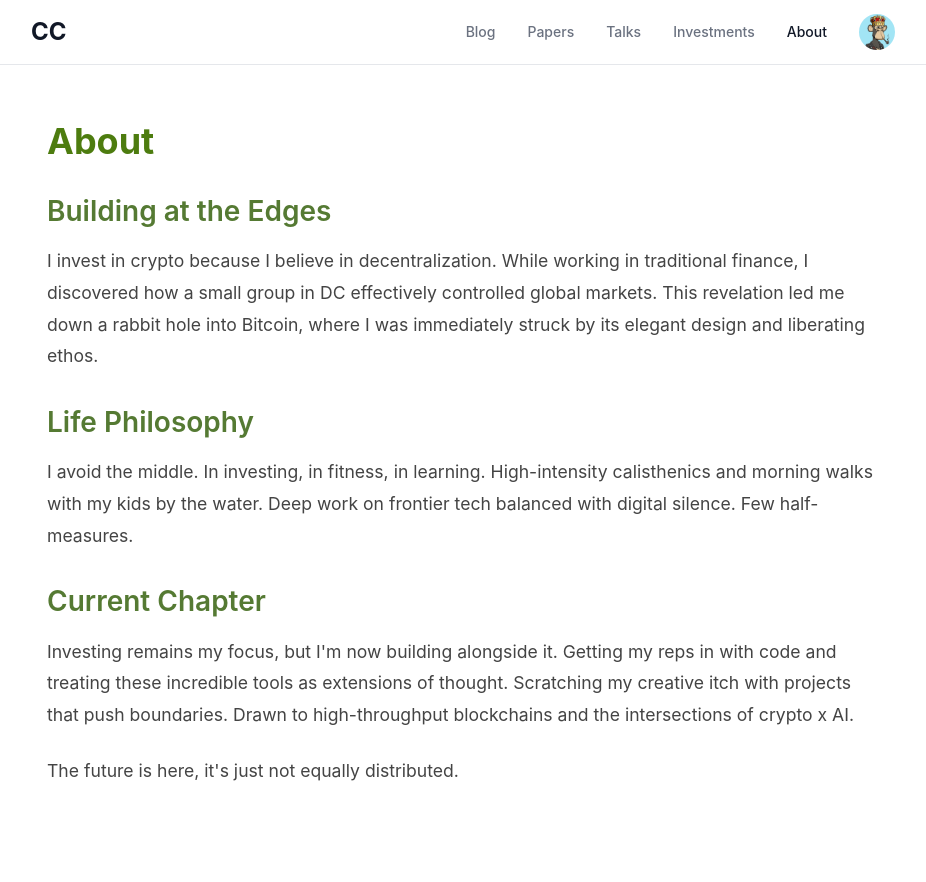
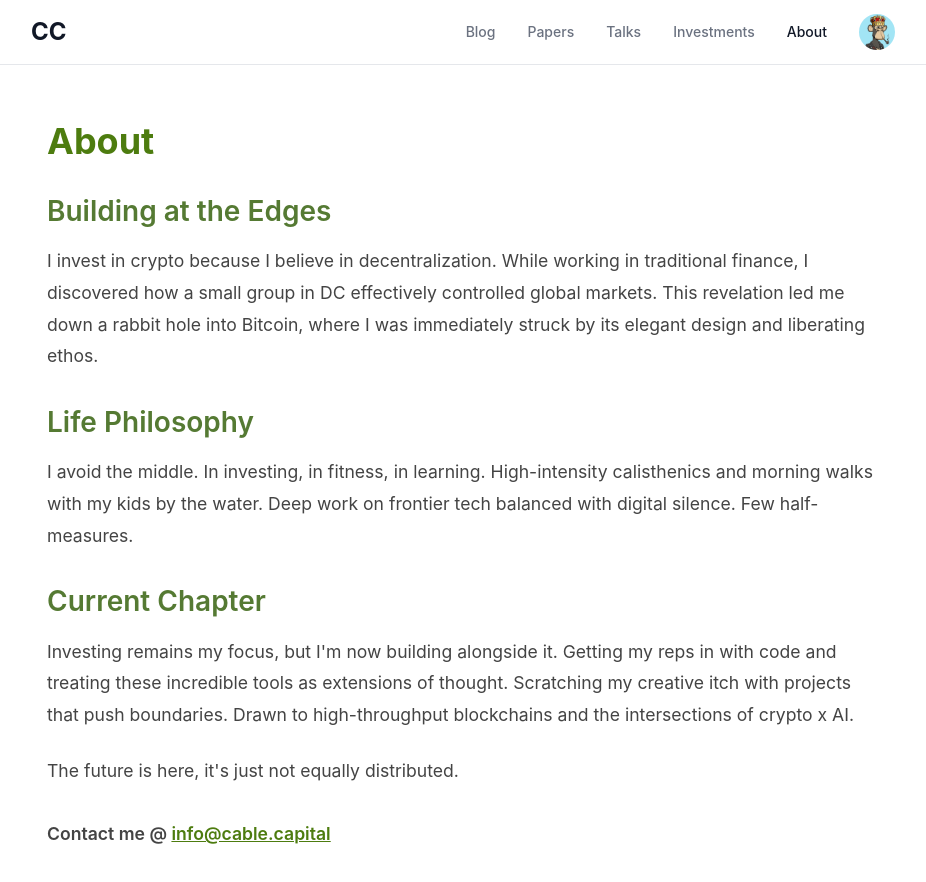
Before and after one commit to cablechris/cable-capital, a Next.js app: page /about in a window 1280 px wide. Shown: the top 882 px of the page, without its empty margins (177-1103 px from the left). Before the commit the page ends 842 px from the top, so only its background shows below. Built offline with nearby package versions, Linux system fonts and the light colour scheme.

Commit message:
Add contact info to About page

```diff
--- a/app/about/page.tsx
+++ b/app/about/page.tsx
@@ -36,6 +36,7 @@ export default function About({ searchParams }: PageProps) {
           <p>
             The future is here, it's just not equally distributed.
           </p>
+          <p className="mt-8 text-lg font-semibold text-primary">Contact me @ <a href="mailto:info@cable.capital" className="underline">info@cable.capital</a></p>
         </div>
       </div>
 
```
